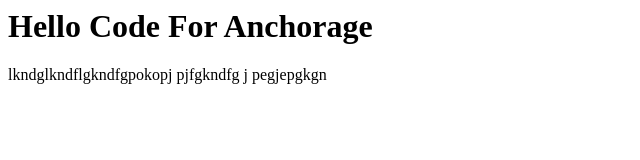
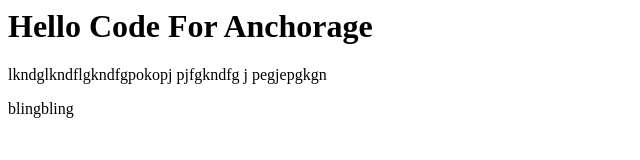
Before and after one commit to cfatesta/test02, a plain HTML site: page index.html in a window 1280 px wide. Shown: the whole page, without its empty margins (0-640 px from the left). Drawn offline with Linux system fonts and the light colour scheme.

Commit message:
Bling div

```diff
--- a/index.html
+++ b/index.html
@@ -5,5 +5,8 @@
     <h1>Hello Code For Anchorage</h1>
 
     <p>lkndglkndflgkndfgpokopj pjfgkndfg j pegjepgkgn</p>
+    <div>
+        blingbling
+    </div>
 </body>
 </html>
```
